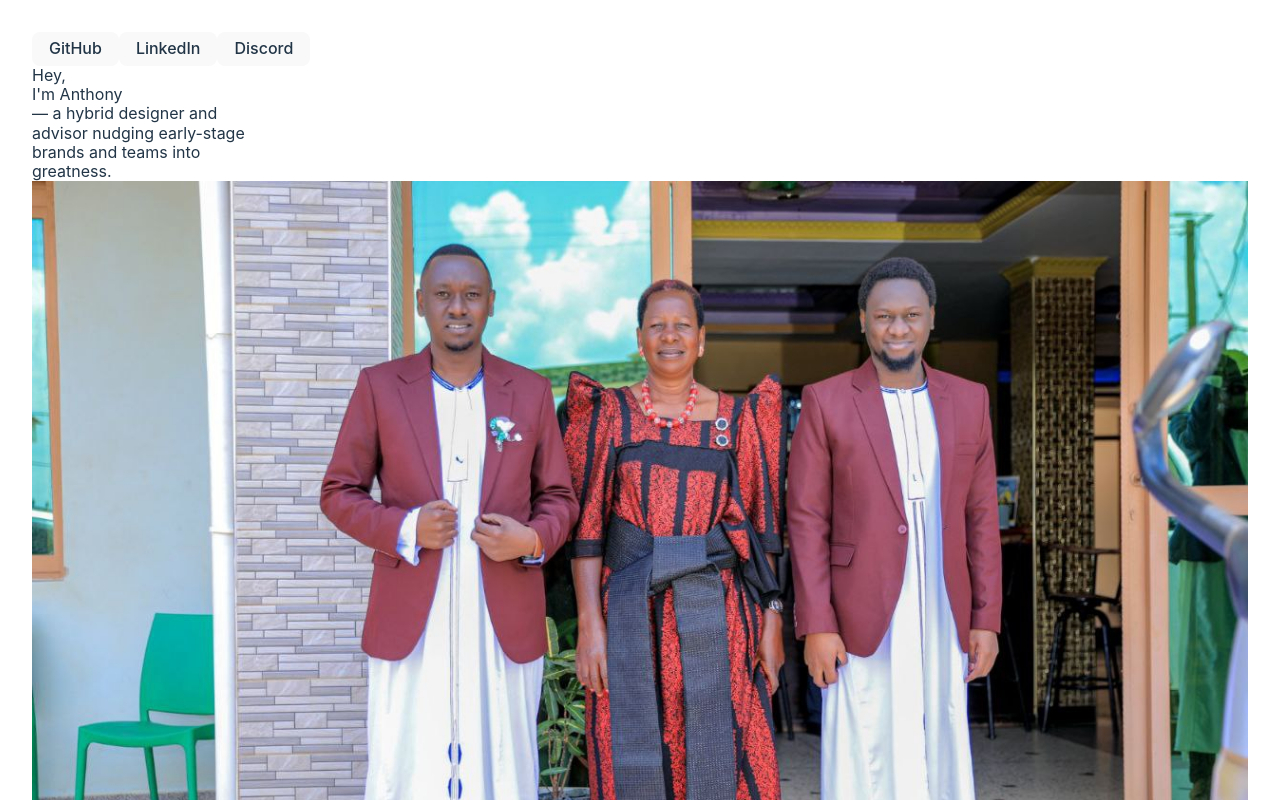
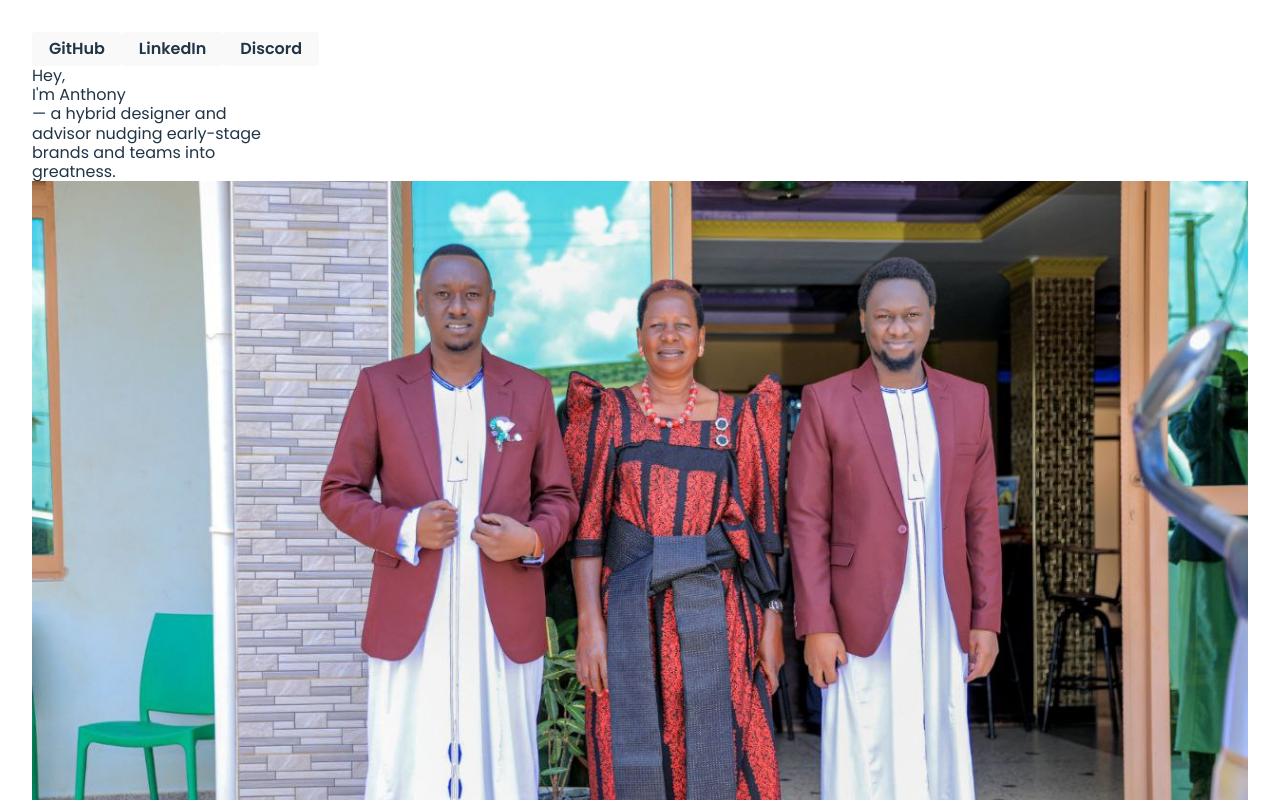
Before and after one commit to AskTiba/Anthony-Portfolio, a React (Vite) app: page / in a window 1280 px wide. Shown: the top 800 px of the page. Built offline with nearby package versions, Linux system fonts and the light colour scheme; a web font is replaced by a local one.

Commit message:
Update index.css

```diff
--- a/src/index.css
+++ b/src/index.css
@@ -3,7 +3,8 @@
 @tailwind utilities;
 
 :root {
-  font-family: Inter, system-ui, Avenir, Helvetica, Arial, sans-serif;
+  font-family: "Poppins", sans-serif;
+  /* font-family: "Rubik Glitch Pop", system-ui; */
   line-height: 1.2;
   font-weight: 400;
 
@@ -40,22 +41,17 @@ h1 {
 }
 
 button {
-  border-radius: 8px;
+  border-radius: 4px;
   border: 1px solid transparent;
   padding: 0.4em 1em;
   font-size: 1em;
-  font-weight: 500;
+  font-weight: 600;
   font-family: inherit;
-  /* background-color: #1a1a1a; */
   cursor: pointer;
   transition: border-color 0.25s;
 }
 button:hover {
-  border-color: #646cff;
-}
-button:focus,
-button:focus-visible {
-  /* outline: 4px auto -webkit-focus-ring-color; */
+  border-color: #32cd32;
 }
 
 @media (prefers-color-scheme: light) {
```
